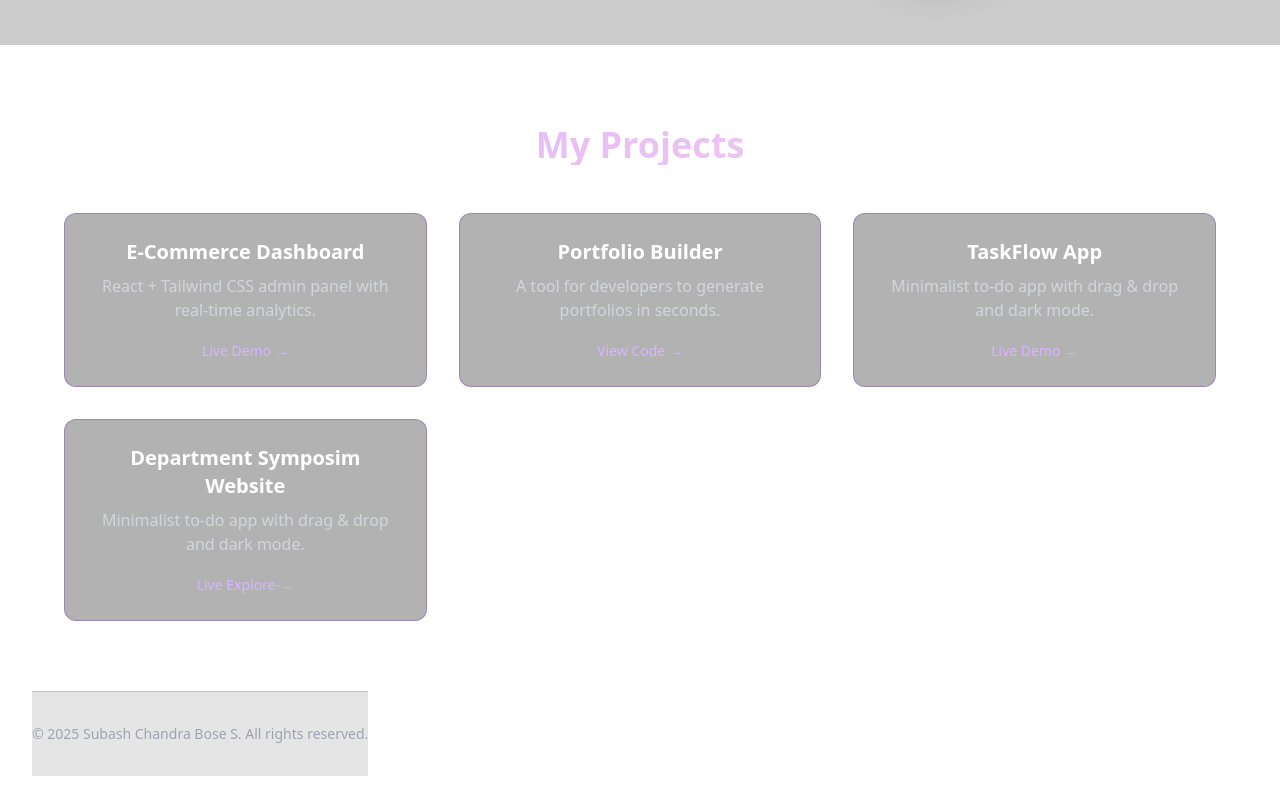
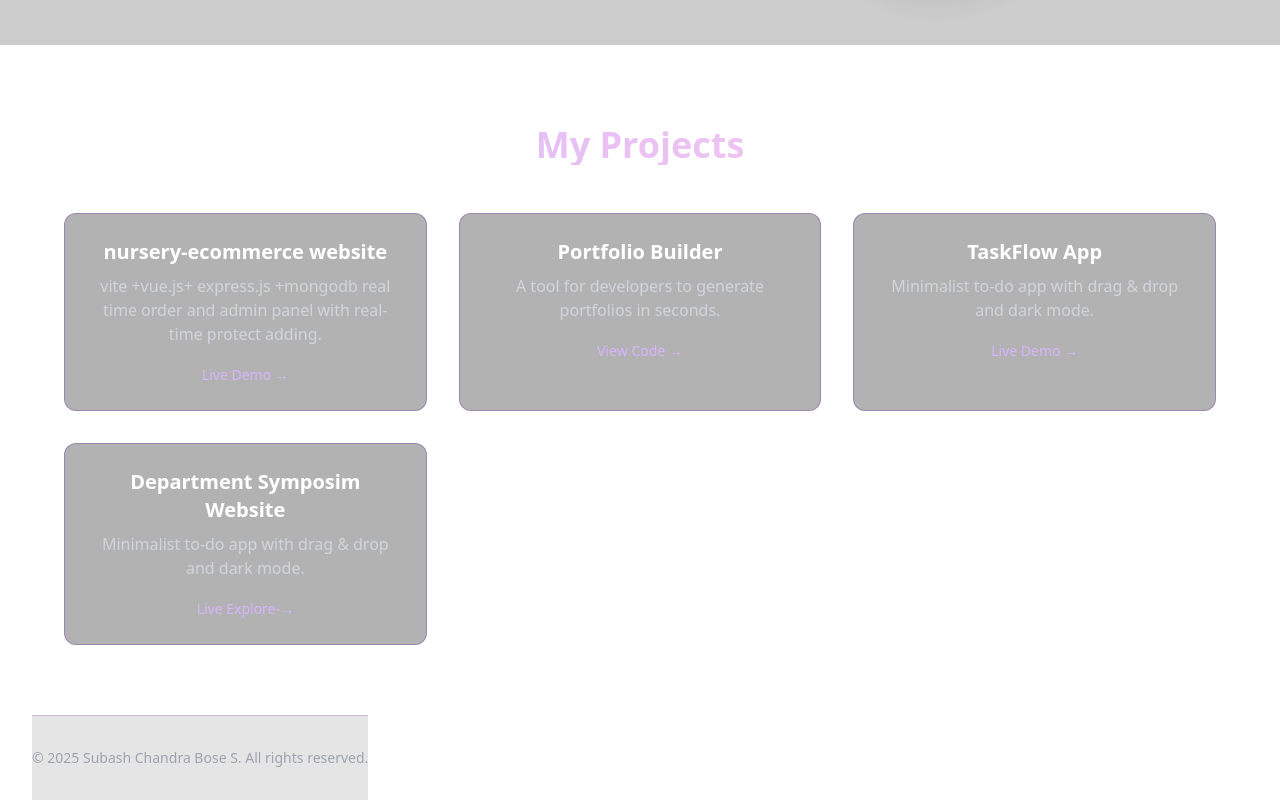
Before and after one commit to subashchandrabose-S/Personal-portfolio, a website: page public/index.html in a window 1280 px wide. Shown: the part 1805-2605 px from the top of the page. Before the commit the page ends 2581 px from the top, so only its background shows below. Drawn offline with nearby package versions, Linux system fonts and the light colour scheme.

Commit message:
update: add project details and portfolio link

```diff
--- a/public/index.html
+++ b/public/index.html
@@ -220,15 +220,15 @@
       <div class="grid md:grid-cols-2 lg:grid-cols-3 gap-8">
         <div
           class="interactive-card bg-black/30 p-6 rounded-xl border border-purple-800/30 hover:border-purple-500 transition transform hover:scale-105">
-          <h3 class="text-xl font-semibold mb-2">E-Commerce Dashboard</h3>
-          <p class="text-gray-300 mb-4">React + Tailwind CSS admin panel with real-time analytics.</p>
+          <h3 class="text-xl font-semibold mb-2">nursery-ecommerce website</h3>
+          <p class="text-gray-300 mb-4">vite +vue.js+ express.js +mongodb real time order and admin panel with real-time protect adding.</p>
           <a href="#" class="text-purple-300 hover:underline text-sm">Live Demo →</a>
         </div>
         <div
           class="interactive-card bg-black/30 p-6 rounded-xl border border-purple-800/30 hover:border-purple-500 transition transform hover:scale-105">
           <h3 class="text-xl font-semibold mb-2">Portfolio Builder</h3>
           <p class="text-gray-300 mb-4">A tool for developers to generate portfolios in seconds.</p>
-          <a href="#" class="text-purple-300 hover:underline text-sm">View Code →</a>
+          <a href="http://subashchandraboselportflio.vercel.app" class="text-purple-300 hover:underline text-sm">View Code →</a>
         </div>
         <div
           class="interactive-card bg-black/30 p-6 rounded-xl border border-purple-800/30 hover:border-purple-500 transition transform hover:scale-105">
```
